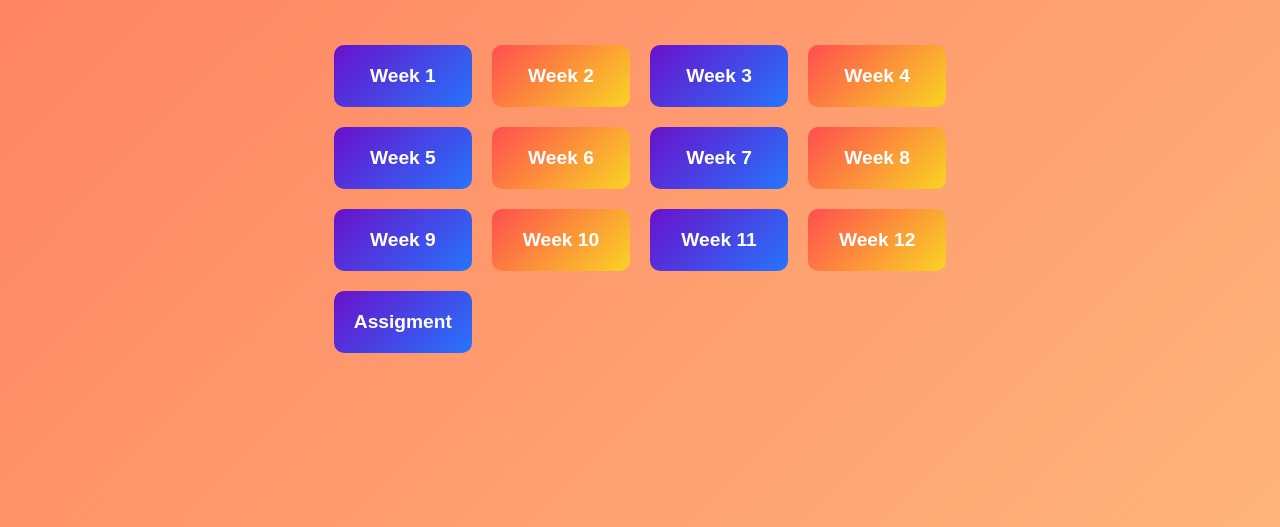
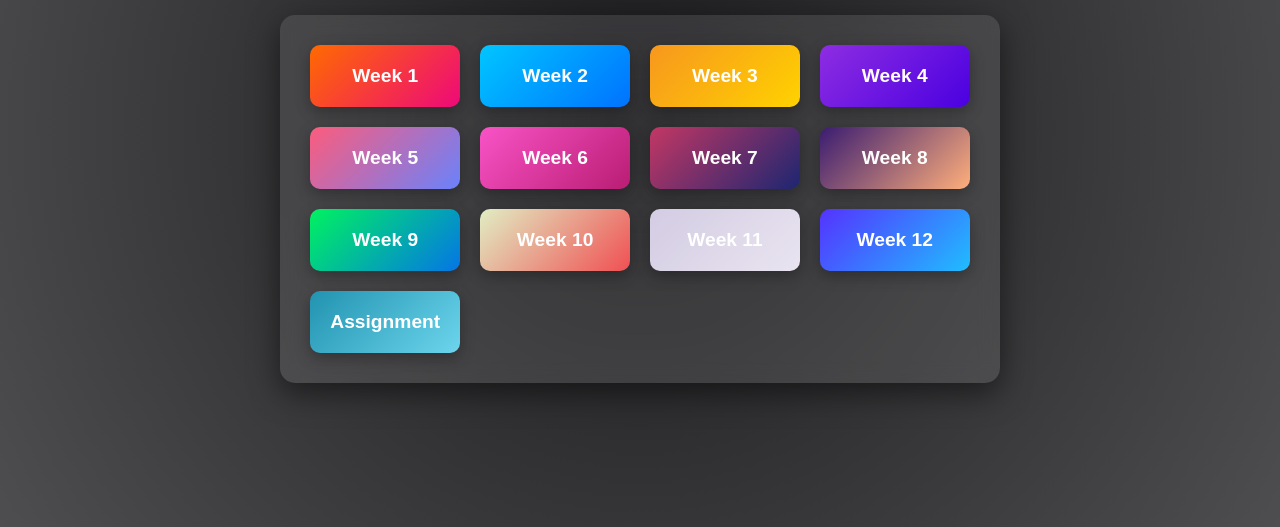
Before and after one commit to Saurabh19091/FinalNPTEL, a plain HTML site: page index.html in a window 1280 px wide. Shown: the part 273-800 px from the top of the page. Drawn offline with Linux system fonts and the light colour scheme.

Commit message:
Update index.html

```diff
--- a/index.html
+++ b/index.html
@@ -20,8 +20,9 @@
             align-items: center;
             flex-direction: column;
             min-height: 100vh;
-            background: linear-gradient(135deg, #ff7e5f, #feb47b);
+            background: radial-gradient(circle, #1a1a1d, #4e4e50);
             color: #fff;
+            overflow: hidden;
         }
 
         /* Header Styling */
@@ -29,12 +30,21 @@
             font-size: 3rem;
             text-transform: uppercase;
             margin-top: 20px;
+            animation: fadeIn 1.5s ease-in-out;
+            letter-spacing: 3px;
         }
 
         h2 {
             font-size: 1.5rem;
             font-weight: 300;
             margin-bottom: 40px;
+            animation: fadeIn 1.5s ease-in-out 0.5s;
+        }
+
+        /* Keyframe Animation for fade-in */
+        @keyframes fadeIn {
+            0% { opacity: 0; transform: translateY(-20px); }
+            100% { opacity: 1; transform: translateY(0); }
         }
 
         /* Container Styling */
@@ -43,39 +53,67 @@
             grid-template-columns: repeat(4, 1fr);
             gap: 20px;
             max-width: 1000px;
-            padding: 20px;
+            padding: 30px;
+            background: rgba(255, 255, 255, 0.1);
+            border-radius: 15px;
+            box-shadow: 0px 10px 30px rgba(0, 0, 0, 0.5);
+            backdrop-filter: blur(10px);
         }
 
         /* Week Box Styling */
         .week-box {
+            position: relative;
             padding: 20px;
             text-align: center;
             font-size: 1.2rem;
             font-weight: bold;
             color: #fff;
-            background: #333;
             border-radius: 10px;
             cursor: pointer;
-            transition: transform 0.3s ease, background-color 0.3s ease;
+            transition: transform 0.3s ease, box-shadow 0.3s ease;
             text-decoration: none;
-            display: block;
+            overflow: hidden;
+            box-shadow: 0px 5px 15px rgba(0, 0, 0, 0.3);
         }
 
-        /* Colors for each box */
-        .week-box:nth-child(odd) {
-            background: #6a11cb;
-            background: linear-gradient(135deg, #6a11cb, #2575fc);
+        /* Neon Colors for each box */
+        .week-box:nth-child(1) { background: linear-gradient(135deg, #ff6a00, #ee0979); }
+        .week-box:nth-child(2) { background: linear-gradient(135deg, #00c6ff, #0072ff); }
+        .week-box:nth-child(3) { background: linear-gradient(135deg, #f7971e, #ffd200); }
+        .week-box:nth-child(4) { background: linear-gradient(135deg, #8e2de2, #4a00e0); }
+        .week-box:nth-child(5) { background: linear-gradient(135deg, #fc5c7d, #6a82fb); }
+        .week-box:nth-child(6) { background: linear-gradient(135deg, #f953c6, #b91d73); }
+        .week-box:nth-child(7) { background: linear-gradient(135deg, #c33764, #1d2671); }
+        .week-box:nth-child(8) { background: linear-gradient(135deg, #3a1c71, #ffaf7b); }
+        .week-box:nth-child(9) { background: linear-gradient(135deg, #00f260, #0575e6); }
+        .week-box:nth-child(10) { background: linear-gradient(135deg, #e1eec3, #f05053); }
+        .week-box:nth-child(11) { background: linear-gradient(135deg, #d3cce3, #e9e4f0); }
+        .week-box:nth-child(12) { background: linear-gradient(135deg, #5433ff, #20bdff); }
+        .week-box:nth-child(13) { background: linear-gradient(135deg, #2193b0, #6dd5ed); }
+
+        /* Hover Effects */
+        .week-box:hover {
+            transform: scale(1.1);
+            box-shadow: 0px 15px 30px rgba(0, 0, 0, 0.4), 0 0 10px rgba(255, 255, 255, 0.5);
         }
 
-        .week-box:nth-child(even) {
-            background: #ff4e50;
-            background: linear-gradient(135deg, #ff4e50, #f9d423);
+        /* Glow Animation */
+        .week-box::before {
+            content: '';
+            position: absolute;
+            top: 50%;
+            left: 50%;
+            width: 0;
+            height: 0;
+            background: rgba(255, 255, 255, 0.2);
+            border-radius: 50%;
+            transform: translate(-50%, -50%);
+            transition: width 0.6s ease, height 0.6s ease;
         }
 
-        /* Hover Effect */
-        .week-box:hover {
-            transform: scale(1.1);
-            background-color: #444;
+        .week-box:hover::before {
+            width: 300%;
+            height: 300%;
         }
 
         /* Responsive Design */
@@ -112,7 +150,7 @@
         <a href="week10.html" class="week-box">Week 10</a>
         <a href="week11.html" class="week-box">Week 11</a>
         <a href="week12.html" class="week-box">Week 12</a>
-        <a href="ass.html" class="week-box">Assigment</a>
+        <a href="ass.html" class="week-box">Assignment</a>
     </div>
 </body>
 </html>
```
